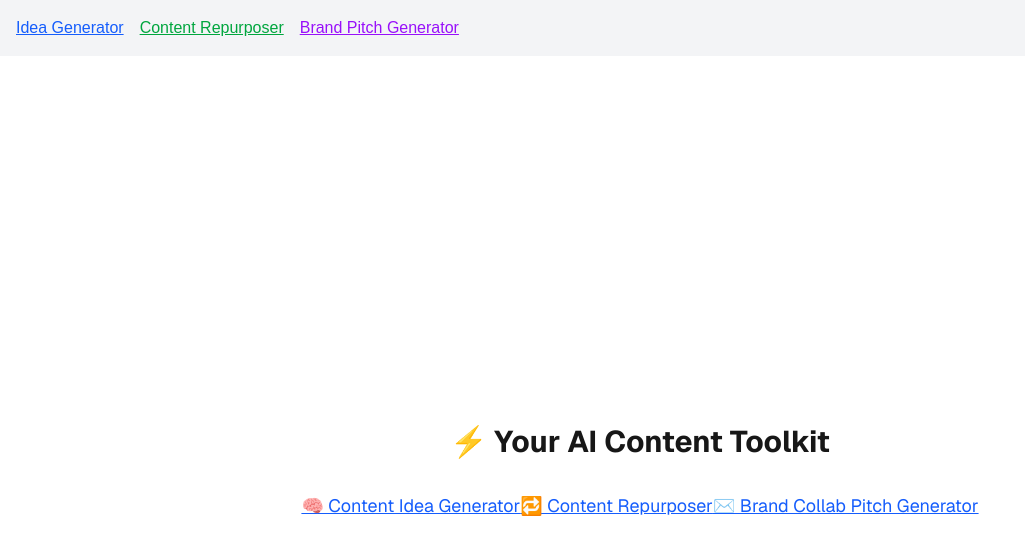
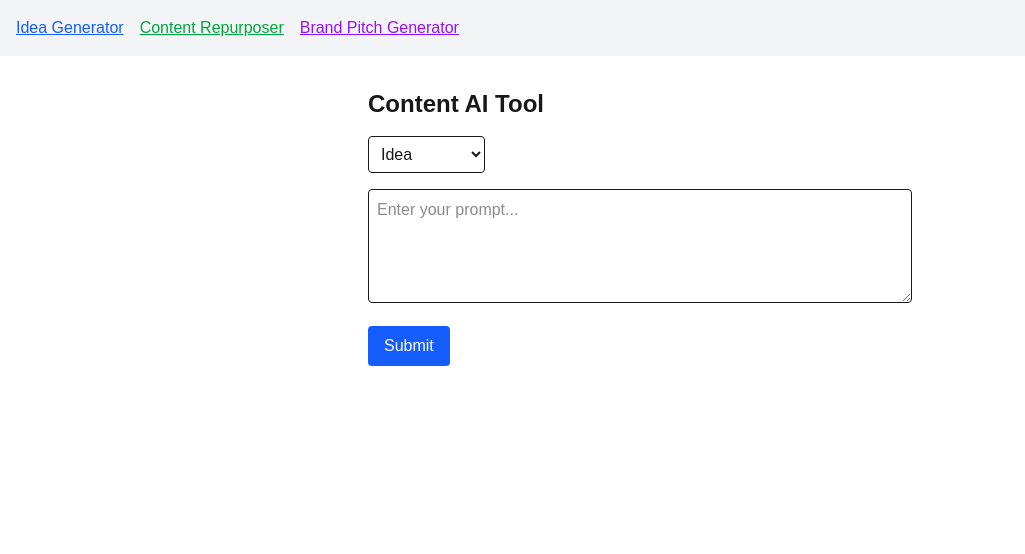
Before and after one commit to Contentai355/nextjs, a Next.js app: page / in a window 1280 px wide. Shown: the top 554 px of the page, without its empty margins (0-1025 px from the left). Built offline with nearby package versions, Linux system fonts and the light colour scheme.

Commit message:
Update page.tsx

```diff
--- a/app/page.tsx
+++ b/app/page.tsx
@@ -1,21 +1,70 @@
 'use client';
-import Link from 'next/link';
+
+import { useState } from 'react';
 
 export default function Home() {
+  const [prompt, setPrompt] = useState('');
+  const [result, setResult] = useState('');
+  const [loading, setLoading] = useState(false);
+  const [route, setRoute] = useState('idea'); // default route
+
+  const handleSubmit = async () => {
+    if (!prompt) return;
+    setLoading(true);
+    setResult('');
+
+    try {
+      const res = await fetch(`/api/${route}`, {
+        method: 'POST',
+        headers: { 'Content-Type': 'application/json' },
+        body: JSON.stringify({ prompt }),
+      });
+
+      const data = await res.json();
+      setResult(data);
+    } catch (err) {
+      setResult({ error: 'Something went wrong.' });
+    } finally {
+      setLoading(false);
+    }
+  };
+
   return (
-    <div className="min-h-screen p-8 flex flex-col items-center justify-center gap-8 font-sans text-center">
-      <h1 className="text-3xl font-bold">⚡️ Your AI Content Toolkit</h1>
-      <div className="space-y-4">
-        <Link href="/generator" className="text-blue-600 text-lg underline hover:text-blue-800">
-          🧠 Content Idea Generator
-        </Link>
-        <Link href="/repurpose" className="text-blue-600 text-lg underline hover:text-blue-800">
-          🔁 Content Repurposer
-        </Link>
-        <Link href="/pitch" className="text-blue-600 text-lg underline hover:text-blue-800">
-          ✉️ Brand Collab Pitch Generator
-        </Link>
-      </div>
-    </div>
+    <main className="p-4 max-w-xl mx-auto">
+      <h1 className="text-2xl font-bold mb-4">Content AI Tool</h1>
+
+      <select
+        value={route}
+        onChange={(e) => setRoute(e.target.value)}
+        className="mb-4 p-2 border rounded"
+      >
+        <option value="idea">Idea</option>
+        <option value="repurpose">Repurpose</option>
+        <option value="pitch">Pitch</option>
+      </select>
+
+      <textarea
+        value={prompt}
+        onChange={(e) => setPrompt(e.target.value)}
+        placeholder="Enter your prompt..."
+        className="w-full p-2 border rounded mb-4"
+        rows={4}
+      />
+
+      <button
+        onClick={handleSubmit}
+        disabled={loading}
+        className="bg-blue-600 text-white px-4 py-2 rounded disabled:opacity-50"
+      >
+        {loading ? 'Generating...' : 'Submit'}
+      </button>
+
+      {result && (
+        <div className="mt-6 bg-gray-100 p-4 rounded">
+          <h2 className="font-semibold mb-2">Response:</h2>
+          <pre>{JSON.stringify(result, null, 2)}</pre>
+        </div>
+      )}
+    </main>
   );
 }
```
